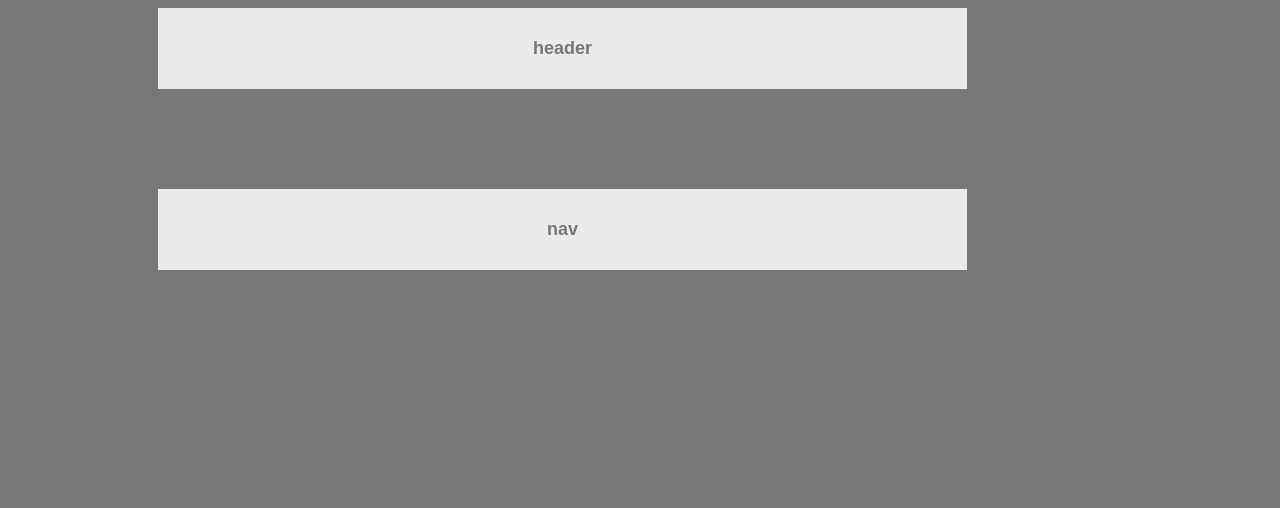
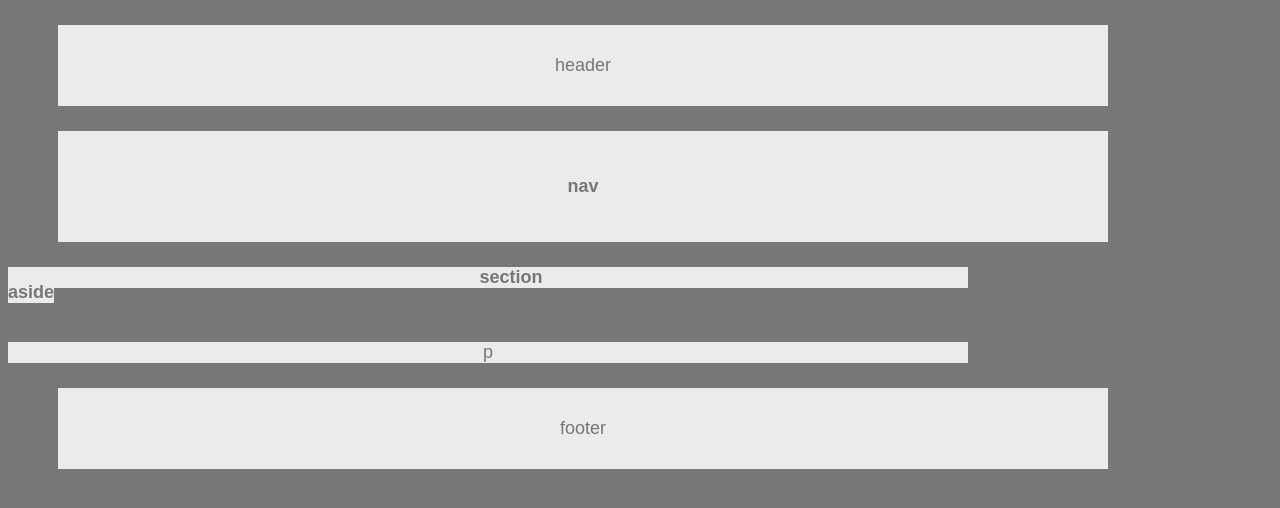
Before and after one commit to amyhaerr/HW-Wireframe, a plain HTML site: page index.html in a window 1280 px wide. Drawn offline with Linux system fonts and the light colour scheme.

Commit message:
basic framework for wireframe

```diff
--- a/index.html
+++ b/index.html
@@ -1,17 +1,33 @@
 <html lang="en">
+
 <head>
     <meta charset="UTF-8">
-    <meta name="viewport" content="width=device-width, initial-scale=1.0">
-    <meta http-equiv="X-UA-Compatible" content="ie=edge">
     <title>HW-Wireframe</title>
     <link href="style.css" rel="stylesheet">
 </head>
 
 <body>
+    <div>
+        <header class="header">header</header>
 
-    <h1 class="header">header</h1>
+        <nav class="nav">
+            <h1>nav</h1>
+        </nav>
+            <aside id="box-2">
+                <h1>aside</h1>
+            </aside>
 
-    <h1 class="nav">nav</h1>
+            <section id="box-1">
+                <h1>section</h1>
+                <article>
+                    <header>h1, h2, h3</header>
+                    <p>p</p>
 
+                </article>
+            </section>
+    </div>
+
+    <footer class="footer">footer</footer>
 </body>
+
 </html>
--- a/style.css
+++ b/style.css
@@ -1,32 +1,39 @@
-.header {
+body {
+    font-family: Arial, Helvetica Neue, Helvetica, sans-serif;
+    color: #777777;
+    background: #777777;
+    width: 960px;
+    font-size: 18px;
+}
+
+.header,
+.nav,
+.footer {
     padding: 30px;
     text-align: center;
     background: #ebebeb;
     font-family: Arial, Helvetica, sans-serif;
     font-size: 18px;
-    margin-top: 0px;
-    margin-bottom: 100px;
-    margin-right: 1px;
-    margin-left: 150px;
+    margin: 25px 50px 25px;
+    width: 990px;
+}
+
+h1,
+p {
+    color: #777777;
+    font-size: 18px;
+    background: #ebebeb;
+    text-align: center;
+}
+
+.container {
+    background: #ebebeb
+}
+
+#box-2 {
+    float: left;
+}
+
+#box-1 {
 
 }
-
-.nav {
-    padding: 30px;
-    text-align: center;
-    background: #ebebeb;
-    font-family: Arial, Helvetica, sans-serif;
-    font-size: 18px;
-    margin-top: 0px;
-    margin-bottom: 0px;
-    margin-right: 1px;
-    margin-left: 150px;
-}
-
-body {
-    font-family: Arial, Helvetica, sans-serif;
-    color: #777;
-    background-color: #777;
-    width: 960px;
-    font-size: 18px;
-}
```
